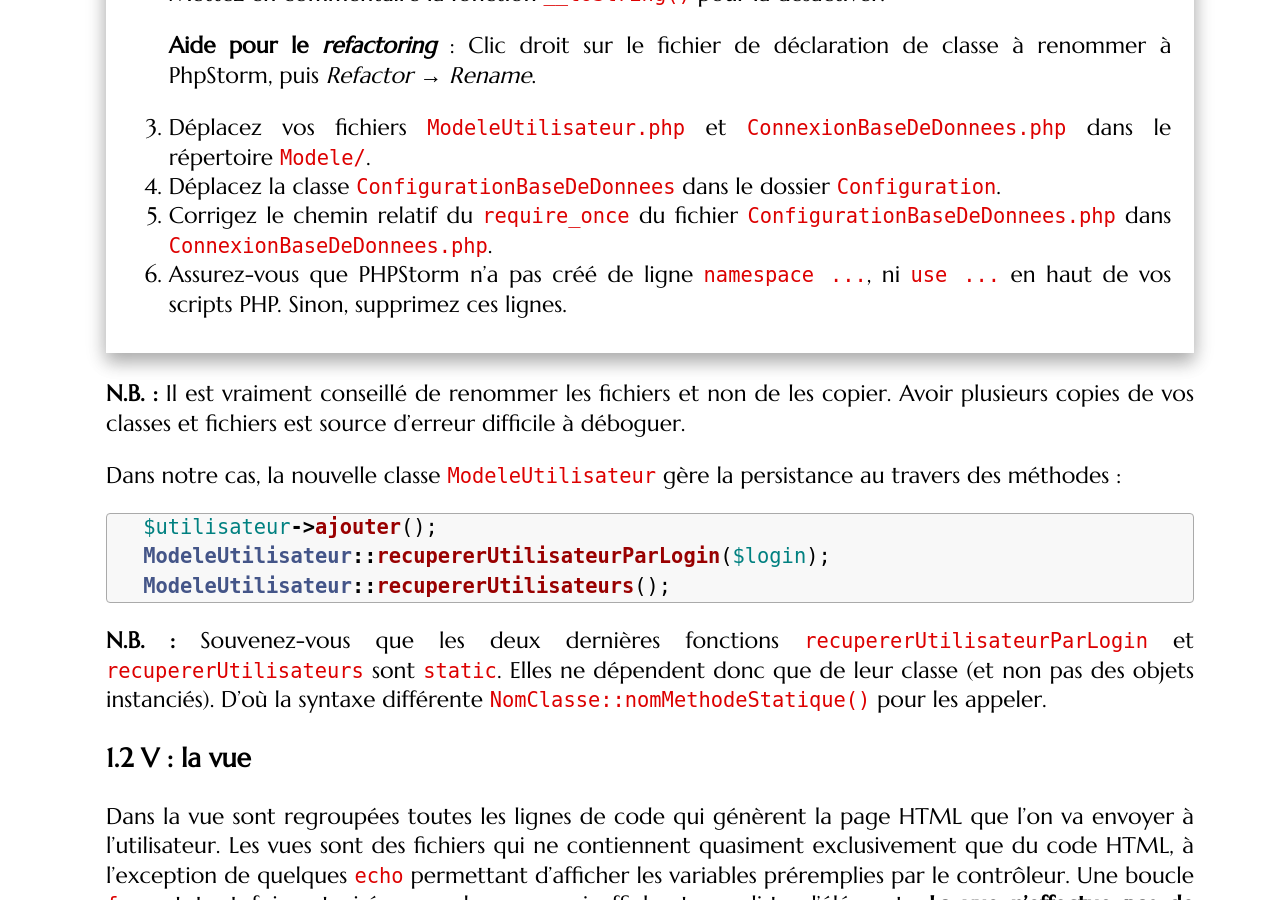
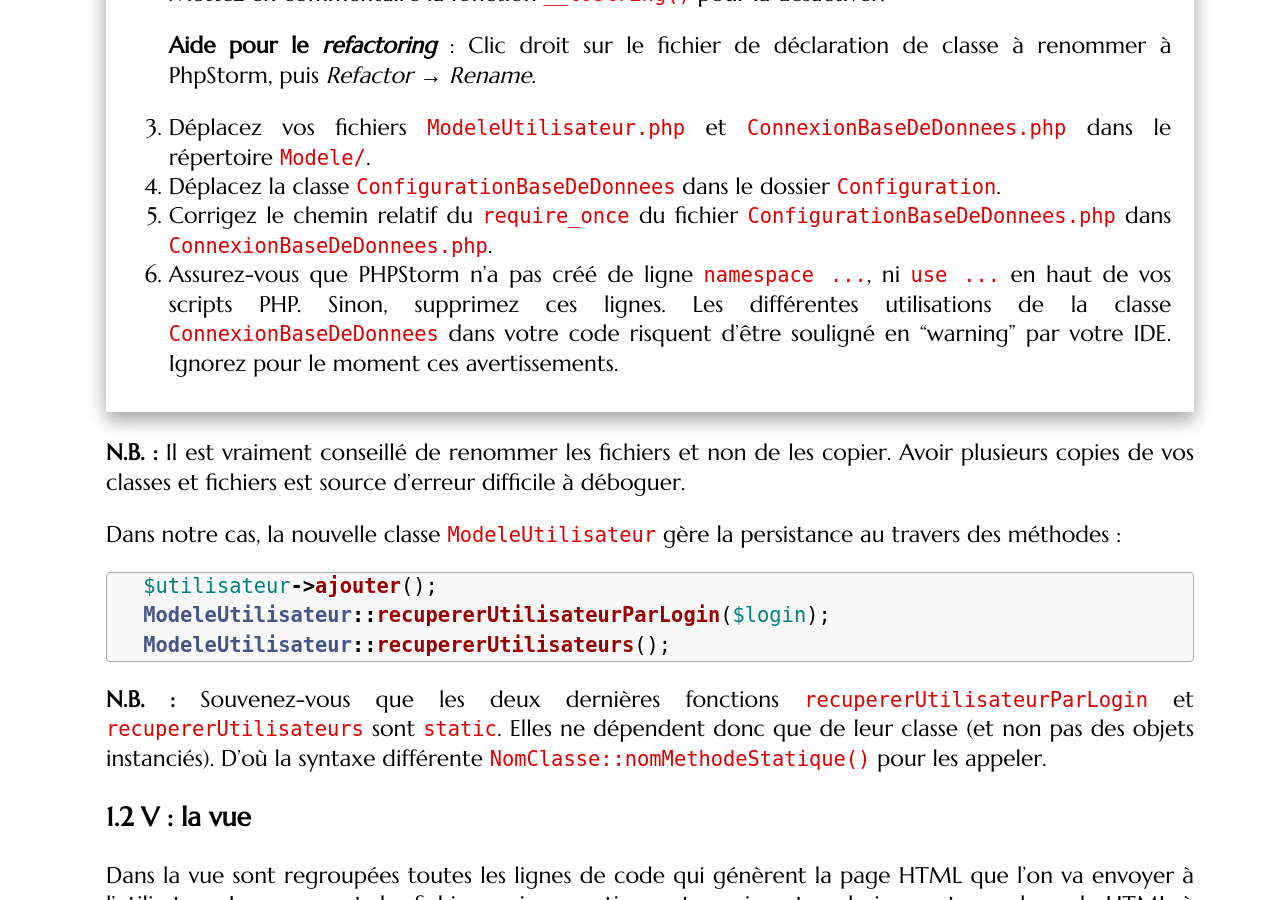
Before and after one commit to romainlebreton/R3.01-DeveloppementWeb, a Jekyll site: the page built from tutorials/tutorial4.md, in a window 1280 px wide and 900 px high, scrolled down 3276 px. Built offline with Jekyll 4.4.1, drawn with Linux system fonts in a browser that asks for light colours; some web fonts are replaced.

Commit message:
Update tutorial4.md

```diff
--- a/tutorials/tutorial4.md
+++ b/tutorials/tutorial4.md
@@ -109,7 +109,8 @@ lors des TDs précédents (sauf la fonction `__toString()`).
 4. Déplacez la classe `ConfigurationBaseDeDonnees` dans le dossier `Configuration`.
 5. Corrigez le chemin relatif du `require_once` du fichier `ConfigurationBaseDeDonnees.php` dans `ConnexionBaseDeDonnees.php`.
 6. Assurez-vous que PHPStorm n'a pas créé de ligne `namespace ...`, ni `use ...` en haut de
-   vos scripts PHP. Sinon, supprimez ces lignes.
+   vos scripts PHP. Sinon, supprimez ces lignes. Les différentes utilisations de la classe `ConnexionBaseDeDonnees` dans votre code
+   risquent d'être souligné en "warning" par votre IDE. Ignorez pour le moment ces avertissements.
 </div>
 
 **N.B. :** Il est vraiment conseillé de renommer les fichiers et non de les
```
